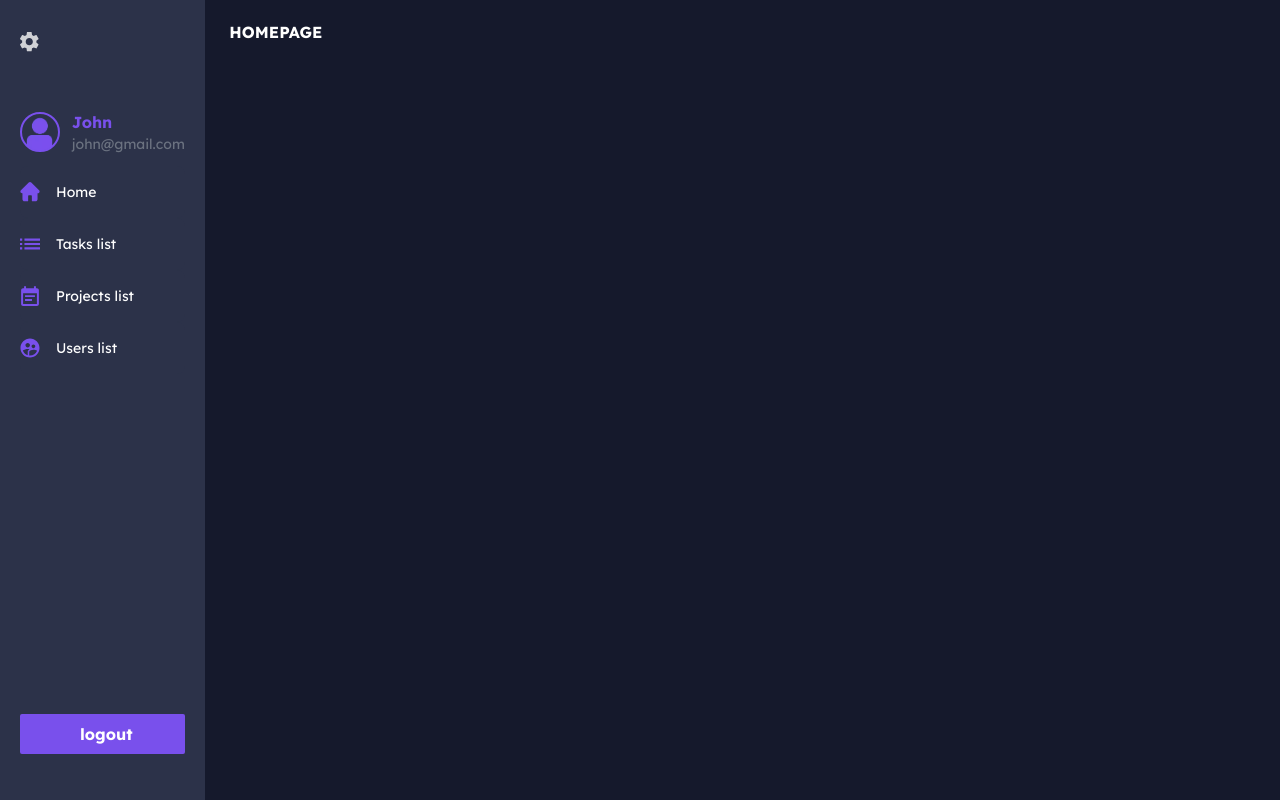
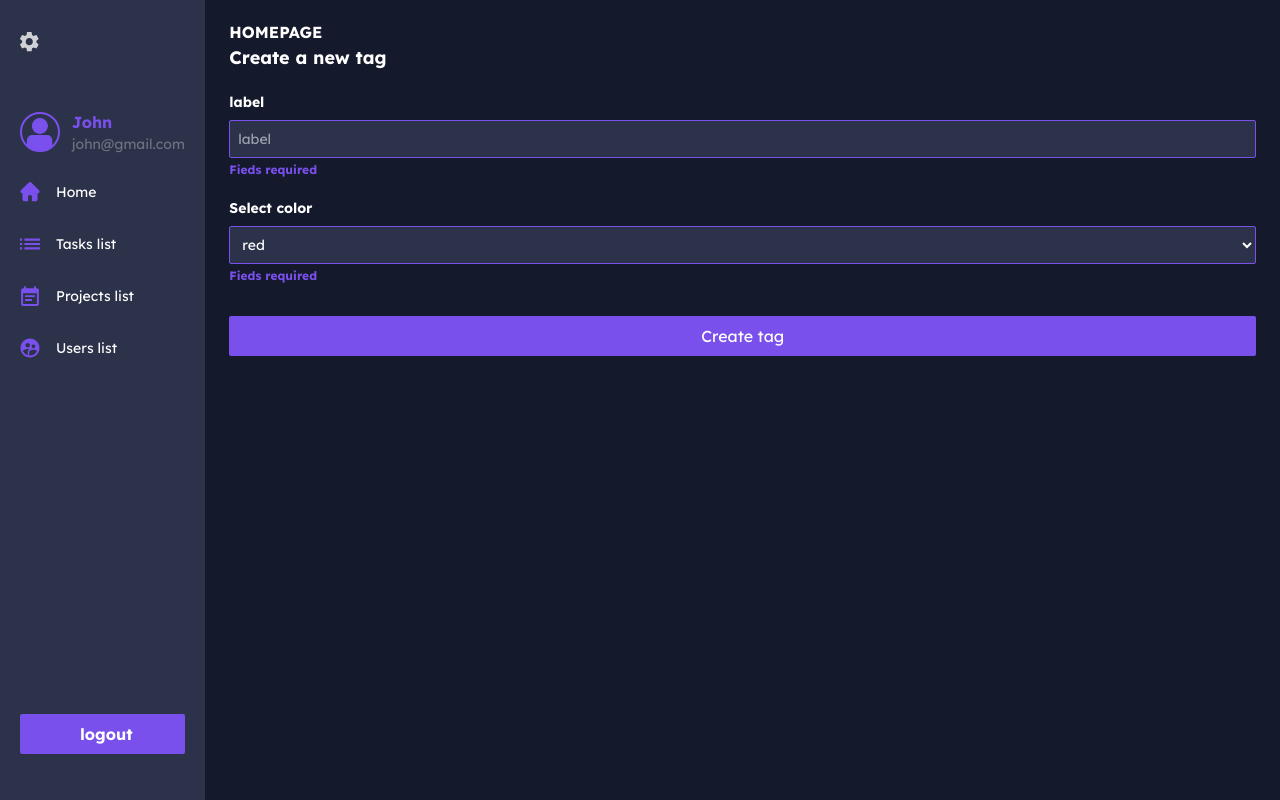
Before and after one commit to WildCodeSchool/2109-wns-remote3-stack-client, a React (Vite) app: page / in a window 1280 px wide. Built offline with nearby package versions, Linux system fonts and the light colour scheme.

Commit message:
feat: add Tags Queries and Mutations

```diff
--- /dev/null
+++ b/src/API/mutation/createTag.ts
@@ -0,0 +1,11 @@
+import { gql } from '@apollo/client';
+
+export const CREATE_TAG = gql`
+  mutation CreateTag($label: String!, $color: String!) {
+    createTag(label: $label, color: $color) {
+      id
+      label
+      color
+    }
+  }
+`;
--- /dev/null
+++ b/src/API/queries/tagQueries.ts
@@ -0,0 +1,20 @@
+import { gql } from '@apollo/client';
+
+export const GET_ALL_TAGS = gql`
+  query Query {
+    getAllTags {
+      id
+      label
+      color
+    }
+  }
+`;
+export const GET_ONE_TAG = gql`
+  query GetTagByID($getTagByIdId: String!) {
+    getTagByID(id: $getTagByIdId) {
+      id
+      label
+      color
+    }
+  }
+`;
--- /dev/null
+++ b/src/components/tag/Tag.tsx
@@ -0,0 +1,13 @@
+import React from 'react';
+
+interface IProps {
+  item: ITagList;
+}
+
+function OneTag({ item }: IProps): JSX.Element {
+  return (
+    <div className={`border rounded-full bg-${item.color}`}>{item.label}</div>
+  );
+}
+
+export default OneTag;
--- a/src/views/HomePage.tsx
+++ b/src/views/HomePage.tsx
@@ -1,9 +1,17 @@
-import React from 'react';
+import React, { useState } from 'react';
+import CreateUpdateTag from './tags/CreateUpdateTag';
 
 function HomePage(): JSX.Element {
+  const [data, setData] = useState<ITagList[]>([]);
+
+  // ON CREATED TASK ! ADD THE CREATED TASK TO THE ARRAY
+  const onTagCreated = (p: ITagList) => {
+    setData([...data, p]);
+  };
   return (
     <div className="p-5">
       <h1>HOMEPAGE</h1>
+      <CreateUpdateTag onTagCreated={onTagCreated} />
     </div>
   );
 }
--- /dev/null
+++ b/src/views/tags/CreateUpdateTag.tsx
@@ -0,0 +1,77 @@
+import { useMutation } from '@apollo/client';
+import React from 'react';
+import { SubmitHandler, useForm } from 'react-hook-form';
+import { toast } from 'react-toastify';
+import { CREATE_TAG } from '../../API/mutation/createTag';
+import SelectInput from '../../components/formInput/SelectInput';
+import TextInput from '../../components/formInput/TextInput';
+
+interface IProps {
+  onTagCreated: (p: ITagList) => void;
+}
+
+function CreateUpdateTag({ onTagCreated }: IProps): JSX.Element {
+  const { handleSubmit, register } = useForm();
+
+  // CREATE A NEW TAG
+  const [create, { loading, error }] = useMutation<{
+    createTag: ITagList;
+  }>(CREATE_TAG, {
+    onCompleted: (p: { createTag: ITagList }) => {
+      toast('New tag successfully created');
+      // ON SUCCESS WE CALL THE TAG CREATED FUNCTION FROM THE PARENT
+      onTagCreated(p.createTag);
+    },
+  });
+  const color = ['red', 'yellow', 'green', 'blue', 'purple'];
+
+  const onSubmit: SubmitHandler<ITagPayload> = (data: ITagPayload) => {
+    const tagData = {
+      label: data.label,
+      color: data.color,
+    };
+    create({ variables: tagData });
+  };
+
+  if (loading) {
+    return <p>...loading</p>;
+  }
+  if (error) {
+    return <p>error</p>;
+  }
+
+  return (
+    <div>
+      <div className="flex w-full justify-between items-center">
+        <h2 className="text-lg">Create a new tag</h2>
+      </div>
+      <form onSubmit={handleSubmit(onSubmit)} action="create/Update tag">
+        <TextInput
+          label="label"
+          placeholder="label"
+          register={register}
+          name="label"
+          required
+          id="label"
+          error=""
+        />
+        <SelectInput
+          label="Select color"
+          data={color}
+          name="color"
+          id="color"
+          register={register}
+          required
+        />
+        <button
+          type="submit"
+          className="mt-8 bg-purple rounded-sm w-full text-white px-5 py-2"
+        >
+          Create tag
+        </button>
+      </form>
+    </div>
+  );
+}
+
+export default CreateUpdateTag;
--- a/src/views/tasks/CreateUpdateTask.tsx
+++ b/src/views/tasks/CreateUpdateTask.tsx
@@ -7,7 +7,7 @@ import { CREATE_TASK } from '../../API/mutation/createTask';
 import { GET_ALL_PROJECTS } from '../../API/queries/projectQueries';
 import DateInput from '../../components/formInput/DateInput';
 import NumberInput from '../../components/formInput/NumberInput';
-import SelectInputId from '../../components/formInput/SelectInputId';
+import SelectInputId from '../../components/formInput/SelectInputProjectId';
 import SelectInput from '../../components/formInput/SelectInput';
 import TextInput from '../../components/formInput/TextInput';
 
```
Also changed, not shown: src/index.d.ts (+10 -0 lines), src/components/formInput/SelectInputProjectId.tsx (renamed from src/components/formInput/SelectInputId.tsx).
